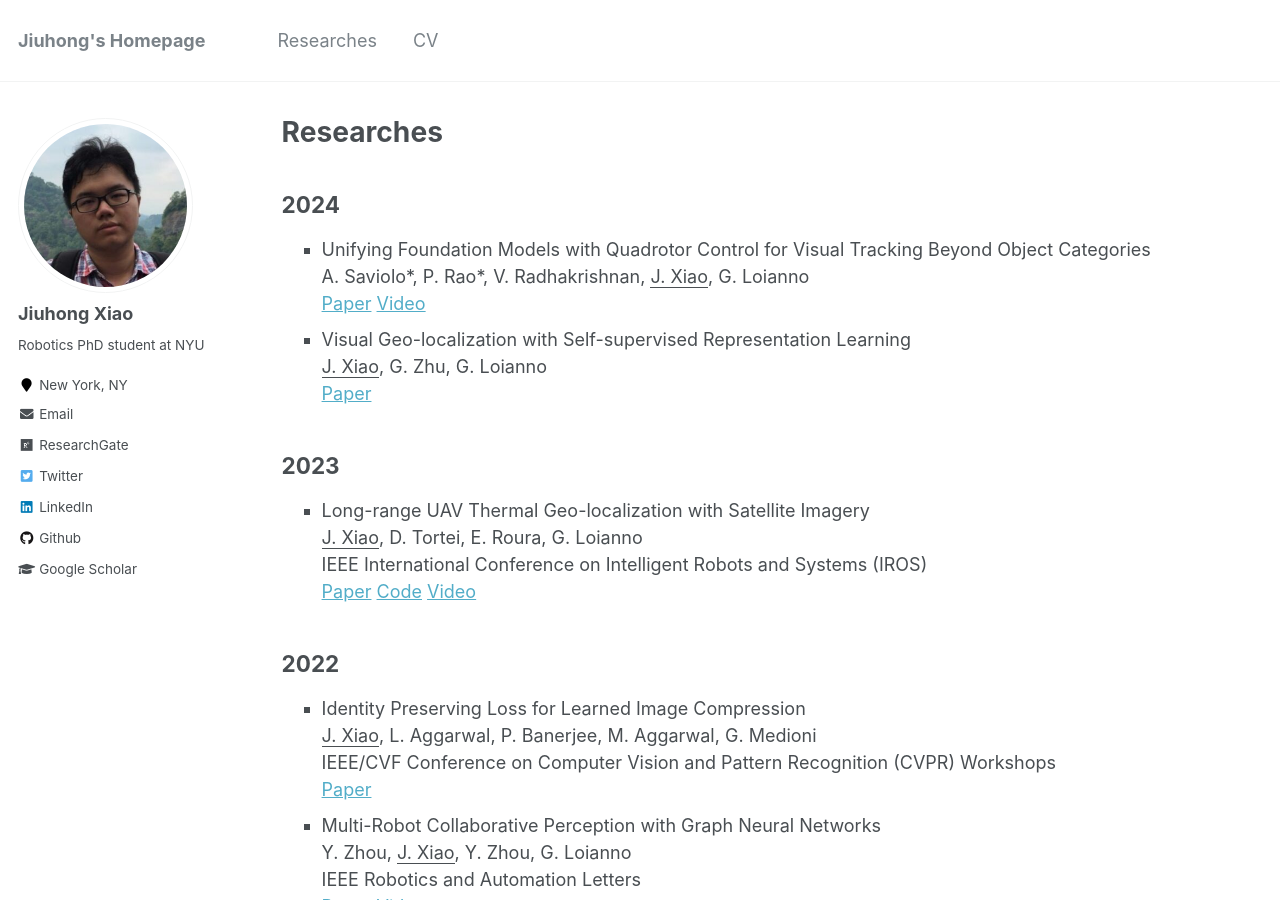
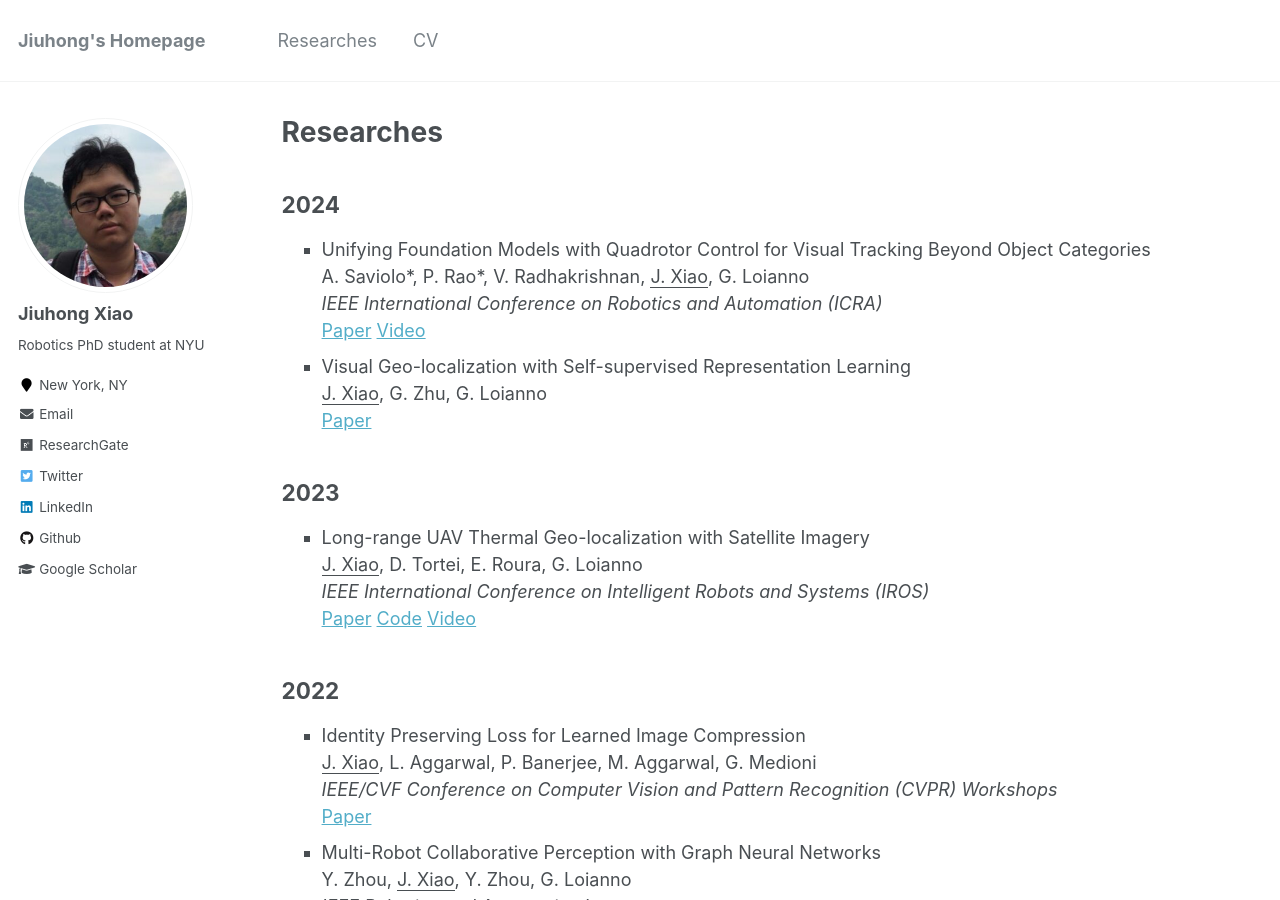
Before and after one commit to xjh19971/xjh19971.github.io, a Jekyll site: the page built from _pages/researches.md, in a window 1280 px wide and 900 px high. Built offline with Jekyll 4.4.1, drawn with Linux system fonts in a browser that asks for light colours.

Commit message:
research

```diff
--- a/_pages/researches.md
+++ b/_pages/researches.md
@@ -18,6 +18,7 @@ author_profile: true
 <li>
 <div class="title">Unifying Foundation Models with Quadrotor Control for Visual Tracking Beyond Object Categories</div>
 <div class="description">A. Saviolo*, P. Rao*, V. Radhakrishnan, <u>J. Xiao</u>, G. Loianno</div>
+<div class="description"><em>IEEE International Conference on Robotics and Automation (ICRA)</em></div>
 <div class="description">
   <a href="https://arxiv.org/pdf/2310.04781.pdf">Paper</a>
   <a href="https://youtu.be/35sX9C1wUpA">Video</a>
@@ -41,7 +42,7 @@ author_profile: true
 <li>
 <div class="title">Long-range UAV Thermal Geo-localization with Satellite Imagery</div>
 <div class="description"><u>J. Xiao</u>, D. Tortei, E. Roura, G. Loianno</div>
-<div class="description">IEEE International Conference on Intelligent Robots and Systems (IROS)</div>
+<div class="description"><em>IEEE International Conference on Intelligent Robots and Systems (IROS)</em></div>
 <div class="description">
   <a href="https://arxiv.org/pdf/2306.02994.pdf">Paper</a>
   <a href="https://github.com/arplaboratory/satellite-thermal-geo-localization">Code</a>
@@ -58,7 +59,7 @@ author_profile: true
 <li>
 <div class="title">Identity Preserving Loss for Learned Image Compression</div>
 <div class="description"><u>J. Xiao</u>, L. Aggarwal, P. Banerjee, M. Aggarwal, G. Medioni</div>
-<div class="description">IEEE/CVF Conference on Computer Vision and Pattern Recognition (CVPR) Workshops</div>
+<div class="description"><em>IEEE/CVF Conference on Computer Vision and Pattern Recognition (CVPR) Workshops</em></div>
 <div class="description">
   <a href="https://arxiv.org/abs/2204.10869.pdf">Paper</a>
 </div>
@@ -67,7 +68,7 @@ author_profile: true
 <li>
 <div class="title">Multi-Robot Collaborative Perception with Graph Neural Networks</div>
 <div class="description">Y. Zhou, <u>J. Xiao</u>, Y. Zhou, G. Loianno</div>
-<div class="description">IEEE Robotics and Automation Letters</div>
+<div class="description"><em>IEEE Robotics and Automation Letters</em></div>
 <div class="description">
   <a href="https://arxiv.org/abs/2201.01760.pdf">Paper</a>
   <a href="https://www.youtube.com/watch?v=2bdhLI3dqo0">Video</a>
@@ -82,7 +83,7 @@ author_profile: true
 <li>
 <div class="title">Toward Coordination Control of Multiple Fish-Like Robots: Real-Time Vision-Based Pose Estimation and Tracking via Deep Neural Networks</div>
 <div class="description">T. Zhang, <u>J. Xiao</u>, L. Li, C. Wang, G. Xie</div>
-<div class="description">IEEE CAA J. Autom. Sinica</div>
+<div class="description"><em>IEEE CAA J. Autom. Sinica</em></div>
 <div class="description">
   <a href="https://ieeexplore.ieee.org/abstract/document/9530612">Paper</a>
 </div>
```
